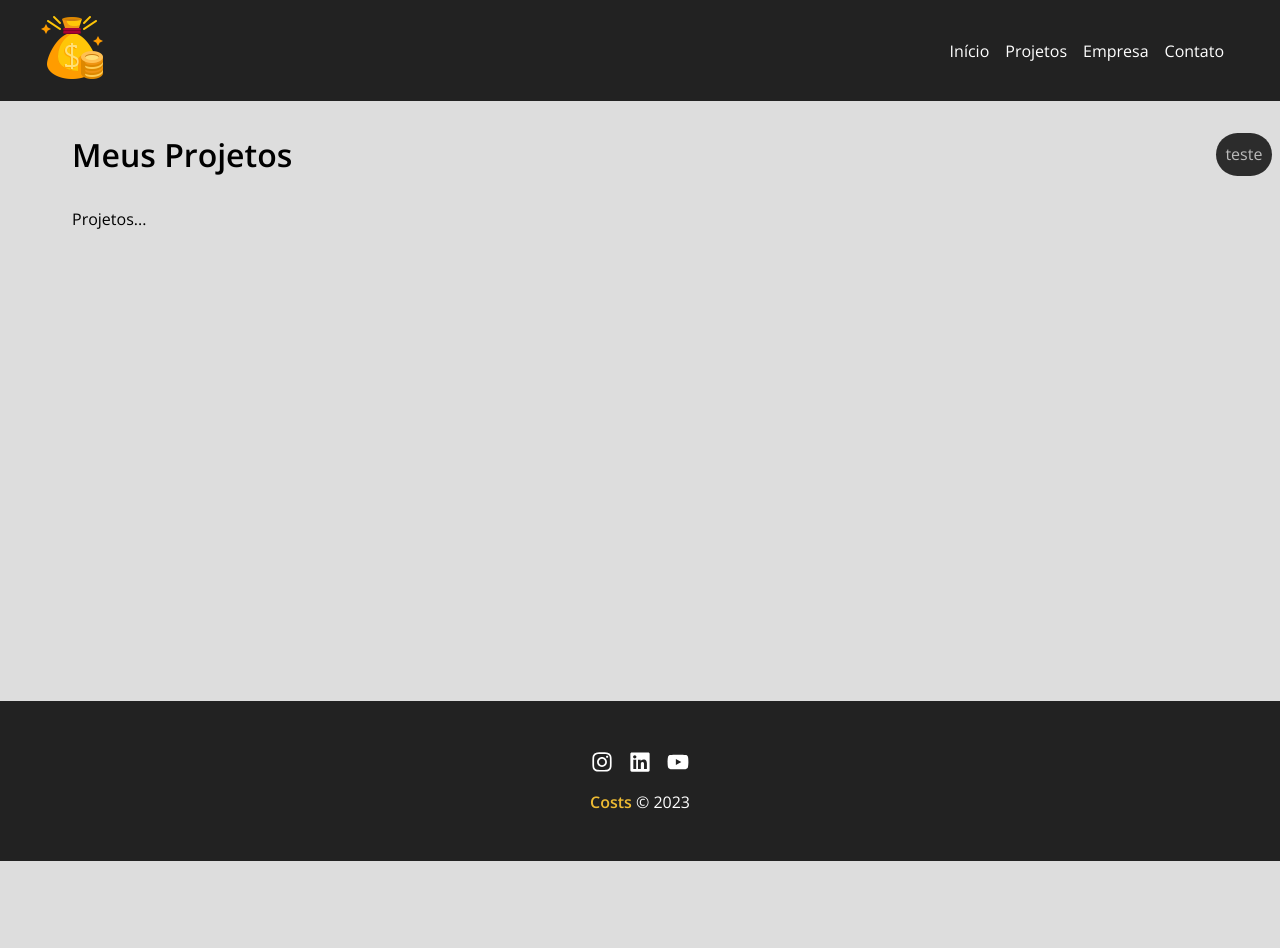
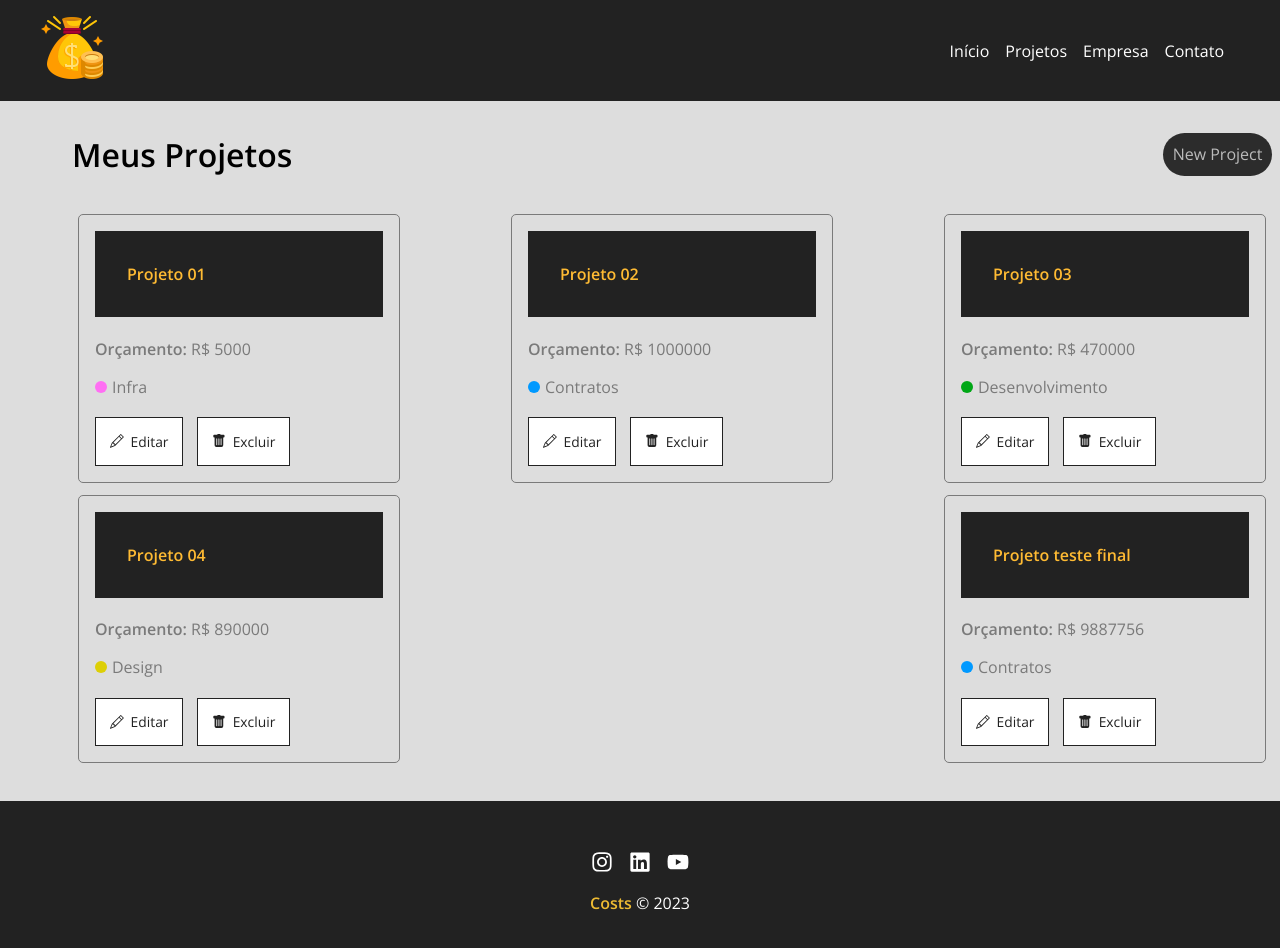
Before and after one commit to pedrohrocha16/costs-copy, a React (Create React App) app: page /projects in a window 1280 px wide. Shown: the top 948 px of the page. Before the commit the page ends 861 px from the top, so only its background shows below. Built offline with nearby package versions, Linux system fonts and the light colour scheme; data requests are answered from the project's data file; the HTML template or start-up script is replaced by a standard one.

Commit message:
Avançando no projeto

```diff
--- a/db.json
+++ b/db.json
@@ -1,5 +1,61 @@
 {
-  "projects": [],
+  "projects": [
+    {
+      "name": "Projeto 01",
+      "budget": "5000",
+      "category": {
+        "id": "1",
+        "name": "Infra"
+      },
+      "cost": 0,
+      "services": [],
+      "id": 1
+    },
+    {
+      "name": "Projeto 02",
+      "budget": "1000000",
+      "category": {
+        "id": "2",
+        "name": "Contratos"
+      },
+      "cost": 0,
+      "services": [],
+      "id": 2
+    },
+    {
+      "name": "Projeto 03",
+      "budget": "470000",
+      "category": {
+        "id": "3",
+        "name": "Desenvolvimento"
+      },
+      "cost": 0,
+      "services": [],
+      "id": 3
+    },
+    {
+      "name": "Projeto 04",
+      "budget": "890000",
+      "category": {
+        "id": "4",
+        "name": "Design"
+      },
+      "cost": 0,
+      "services": [],
+      "id": 4
+    },
+    {
+      "name": "Projeto teste final",
+      "budget": "9887756",
+      "category": {
+        "id": "2",
+        "name": "Contratos"
+      },
+      "cost": 0,
+      "services": [],
+      "id": 5
+    }
+  ],
   "categories": [
     {
       "id": 1,
--- /dev/null
+++ b/src/components/layout/Loading.js
@@ -0,0 +1,12 @@
+import styles from './Loading.module.css'
+import loading from '../../img/loading.gif'
+
+function Loading() {
+   return(
+      <div className={styles.loader_container}>
+         <img src={loading} alt='carregando' className={styles.loader} />
+      </div>
+   )
+}
+
+export default Loading
--- /dev/null
+++ b/src/components/layout/Loading.module.css
@@ -0,0 +1,11 @@
+.loader_container {
+   align-items: center;
+   display: flex;
+   height: 100%;
+   justify-content: center;
+   margin-top: 10rem;
+   width: 100%;
+}
+.loader {
+   width: 60px;
+}
--- a/src/components/layout/NavBar.js
+++ b/src/components/layout/NavBar.js
@@ -15,7 +15,7 @@ function NavBar() {
                   <Link to="/">Início</Link>
                </li>
                <li className={styles.item}>
-                  <Link to="/newproject">Projetos</Link>
+                  <Link to="/projects">Projetos</Link>
                </li>
                <li className={styles.item}>
                   <Link to="/company">Empresa</Link>
--- a/src/components/pages/Projects.js
+++ b/src/components/pages/Projects.js
@@ -1,27 +1,61 @@
+import { useLocation } from "react-router-dom"
+import {useEffect, useState} from 'react'
 import Message from "../layout/Message"
-import { useLocation } from "react-router-dom"
 import styles from './Projects.module.css'
 import Container from '../layout/Container'
 import LinkButton from '../layout/LinkButton'
+import ProjectCard from "../project/ProjectCard"
+import Loading from "../layout/Loading"
+
 
 function Projects() {
 
+   const [projects, setProjects] = useState([])
+   const [removeLoading, setRemoveLoading] = useState(false)
    const location = useLocation()
    let message = ''
    if(location.state) {
       message = location.state.message
    }
 
+   useEffect(() => {
+     setTimeout(() => {
+      fetch("http://localhost:5000/projects", {
+         method:"GET",
+         headers: {
+            'Content-Type':'application/json'
+         }
+      })
+         .then((resp) => resp.json())
+         .then((data) => {
+            console.log(data)
+            setProjects(data)
+            setRemoveLoading(true)
+         })
+         .catch((err) => console.log(err))
+     }, 190)
+   }, [])
+
    return (
       <div className={styles.project_container}>
          <div className={styles.tittle_container}>
             <h1>Meus Projetos</h1>
-            <LinkButton to="/projects" text="teste" />
+            <LinkButton to="/newproject" text="New Project" />
          </div>
             {message && (<Message msg={message} type='success' />)}
-         <Container customClass="start">
-            <p>Projetos...</p>
-         </Container>
+            <Container customClass="start">
+               {projects.length > 0 &&
+                  projects.map((project) => (
+                     <ProjectCard
+                        id={project.id}
+                        name={project.name}
+                        budget={project.budget}
+                        category={project.category.name}
+                        key={project.id}
+                     />
+                  ))}
+                  {!removeLoading && <Loading />}
+            </Container>
       </div>
    )
 }
--- /dev/null
+++ b/src/components/project/ProjectCard.js
@@ -0,0 +1,28 @@
+import {BsPencil, BsFillTrashFill} from 'react-icons/bs'
+import { Link } from 'react-router-dom'
+import styles from './ProjectCard.module.css'
+
+
+function ProjectCard({id, name, budget, category, handleRemove}) {
+   return(
+      <div className={styles.project_card}>
+         <h4>{name}</h4>
+         <p>
+            <span>Orçamento:</span> R$ {budget}
+         </p>
+         <p className={styles.category_text}>
+            <span className={`${styles[category.toLowerCase()]}`}></span> {category}
+         </p>
+         <div className={styles.project_card_actions}>
+            <Link to="/">
+               <BsPencil /> Editar
+            </Link>
+            <button>
+               <BsFillTrashFill /> Excluir
+            </button>
+         </div>
+      </div>
+   )
+}
+
+export default ProjectCard
--- /dev/null
+++ b/src/components/project/ProjectCard.module.css
@@ -0,0 +1,71 @@
+.project_card {
+   border: 1px solid #7a7a7a;
+   border-radius: 5px;
+   margin: 0.5%;
+   padding: 1em;
+   width: 24%;
+}
+.project_card h4 {
+   background-color: #222;
+   color: #ffbb33;
+   font-size: 1rem;
+   padding: 2rem;
+   margin-bottom: 1.3rem;
+}
+.project_card p {
+   color: #7a7a7a;
+   margin-bottom: 1rem;
+}
+.project_card p span {
+   font-weight: bold;
+}
+.category_text {
+   align-items: center;
+   display: flex;
+}
+.category_text span {
+   background-color: #ccc;
+   border-radius: 50%;
+   display: block;
+   height: 12px;
+   margin-right: 5px;
+   width: 12px;
+}
+.category_text .infra {
+   background-color: rgb(255, 111, 243);
+}
+.category_text .contratos {
+   background-color: rgb(0, 153, 255);
+}
+.category_text .desenvolvimento {
+   background-color: rgb(0, 167, 22);
+}
+.category_text .design {
+   background-color: rgb(221, 207, 6);
+}
+.project_card_actions {
+   display: flex;
+   margin-top: 1.2em;
+}
+.project_card_actions a,
+.project_card_actions button {
+   align-items: center;
+   background-color: #fff;
+   border: 1px solid #222;
+   color: #222;
+   cursor: pointer;
+   display: flex;
+   font-size: 0.865rem;
+   justify-content: center;
+   margin-right: 1em;
+   padding: 1em;
+   text-decoration: none;
+   transition: 0.5s;
+}
+.project_card_actions svg {
+   margin-right: .5em;
+}
+.project_card_actions a:hover, button:hover {
+   background-color: #222;
+   color: #ffbb33;
+}
--- a/src/components/project/ProjectForm.js
+++ b/src/components/project/ProjectForm.js
@@ -55,7 +55,7 @@ const [project, setProject] = useState (projectData || {})
          <Input
             text="Valor do orçamento"
             type="number"
-            name='Budget'
+            name='budget'
             placeholder="Valor"
             handleOnChange={handleChange}
             value={project.budget}
```
Also changed, not shown: src/img/loading.gif.
